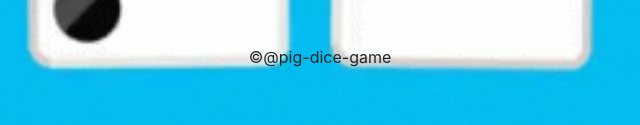
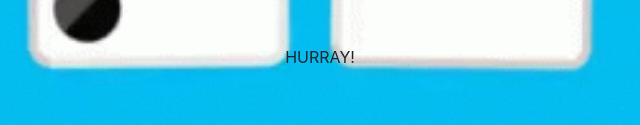
Before and after one commit to cossie14/Pig-Dice-Game, a plain HTML site: page index.html in a window 1280 px wide. Shown: the part 537-662 px from the top of the page, 320-960 px from the left. Drawn offline with Linux system fonts and the light colour scheme; a web font is replaced by a local one.

```diff
--- a/index.html
+++ b/index.html
@@ -34,7 +34,6 @@
                              </div>
                              </div>
 
-
                                                  <div class="col-sm-6">
                                                    <div class="Cossie1">
                                                      <label><input type="radio" id="gal" name="optradio" value="gal"><img id="galfie"  src="img/us.png" alt=""><p>gal</p></label>
@@ -56,6 +55,6 @@
                                                       </div> <br><br>
 </div>
 </div>
-<footer>&copy@pig-dice-game</footer>
+<footer>HURRAY!</footer>
    </body>
 </html>
```
Also changed, not shown: 1 other file.
